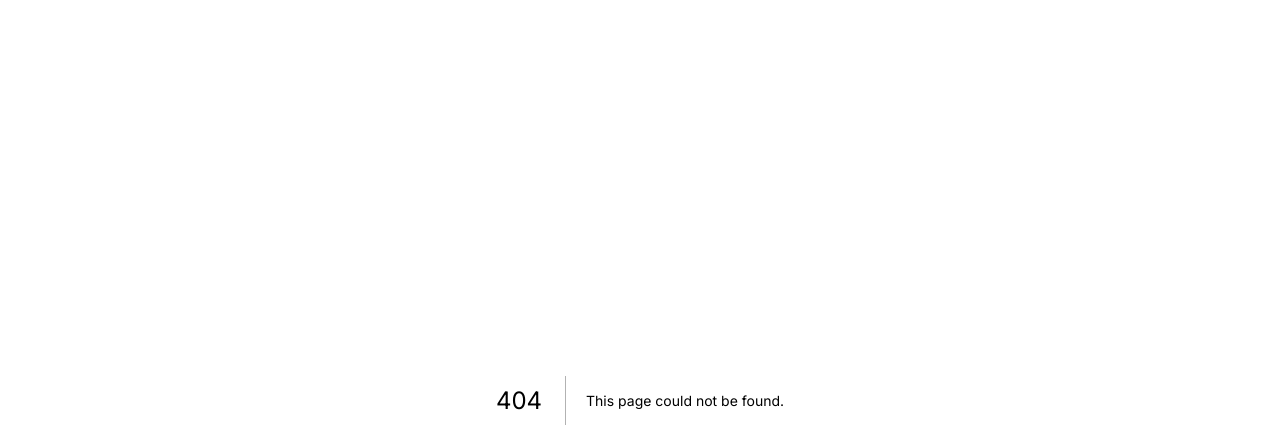
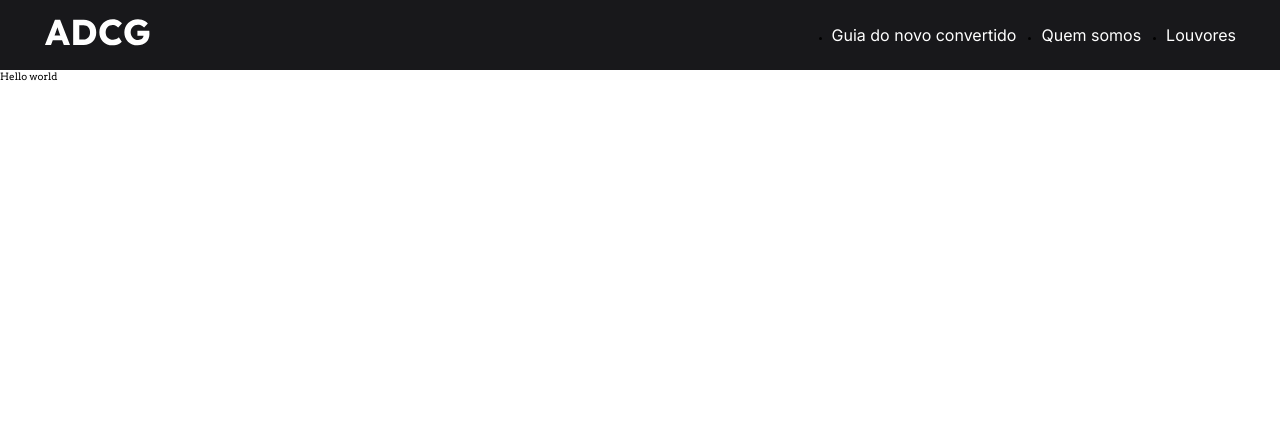
Before and after one commit to Th-Fernandes/adcg3coracoes, a Next.js app: page /Sobre-nos in a window 1280 px wide. Before the commit this address had no page. Shown: the top 448 px of the page. Built offline with nearby package versions, Linux system fonts and the light colour scheme.

Commit message:
Criação das rotas principais da aplicação

```diff
--- /dev/null
+++ b/pages/Sobre-nos.jsx
@@ -0,0 +1,7 @@
+import { SobreNosPage } from "../src/components/sobre-nos-page"
+
+export default function() {
+  return (
+    <SobreNosPage />
+  )
+}
--- a/src/components/landing-page/index.jsx
+++ b/src/components/landing-page/index.jsx
@@ -78,6 +78,6 @@ export function LandingPage() {
           </div>
         </section>
       </main>
-  </>
+    </>
   )
 }
--- /dev/null
+++ b/src/components/sobre-nos-page/index.jsx
@@ -0,0 +1,13 @@
+import { GlobalHeader } from "../utils/Header";
+
+export function SobreNosPage() {
+  return (
+    <>
+    <GlobalHeader />
+
+    <main>
+      Hello world
+    </main>
+    </>
+  )
+}
```
Also changed, not shown: pages/Guia-novo-convertido.jsx (added, +13 -0 lines).
